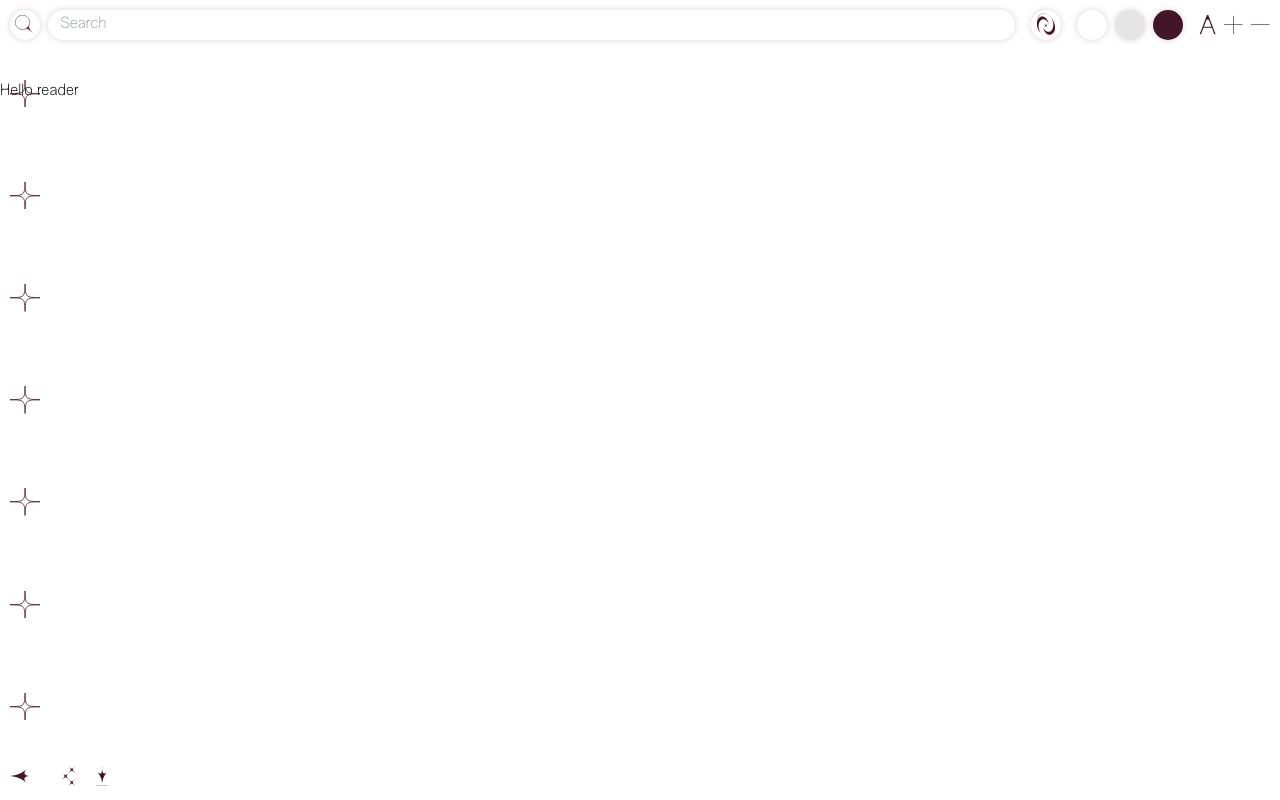
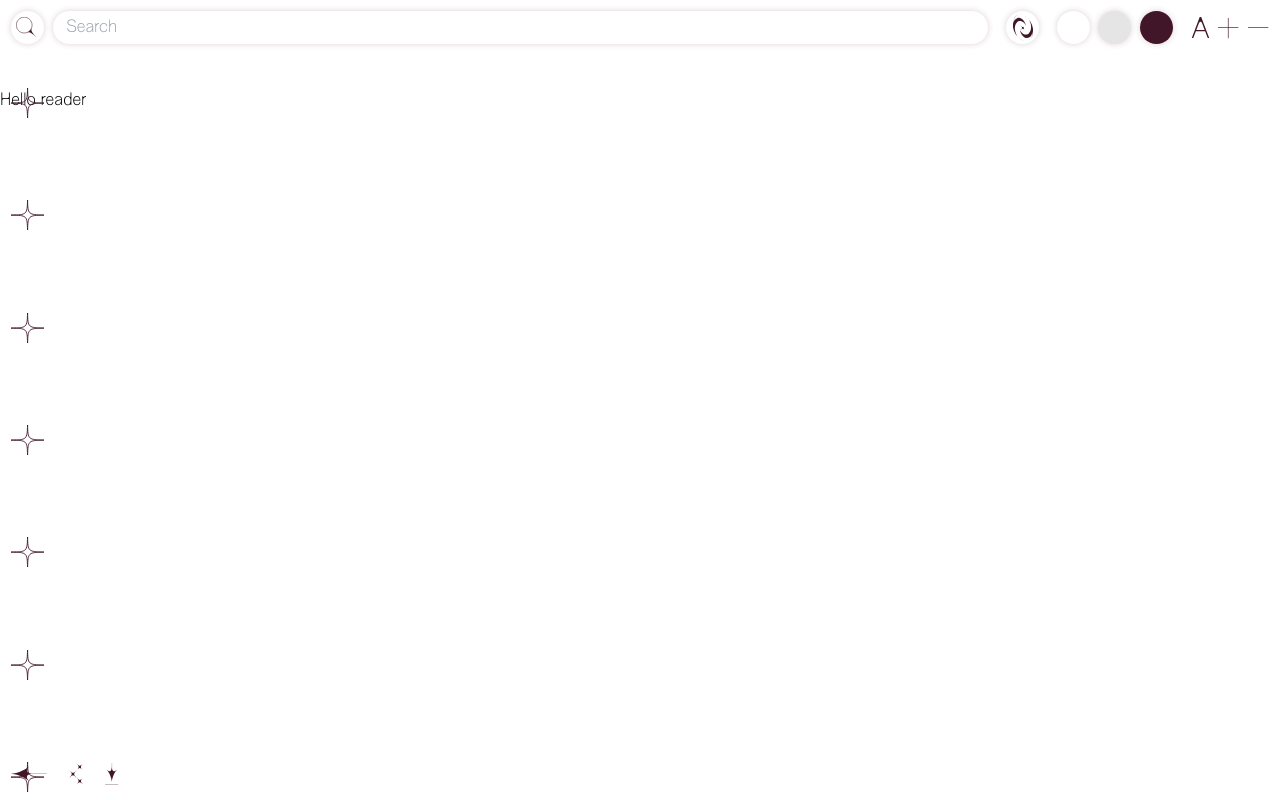
Before and after one commit to antiantivirus/fae-online-reader, a Next.js app: page / in a window 1280 px wide. Built offline with nearby package versions, Linux system fonts and the light colour scheme.

Commit message:
set zoom to 110%

```diff
--- a/styles/globals.css
+++ b/styles/globals.css
@@ -35,6 +35,7 @@
     /* fix font not looking crisp on safari */
     -webkit-font-smoothing: antialiased;
     -moz-osx-font-smoothing: grayscale;
+    zoom: 110%;
   }
 
   body {
```
